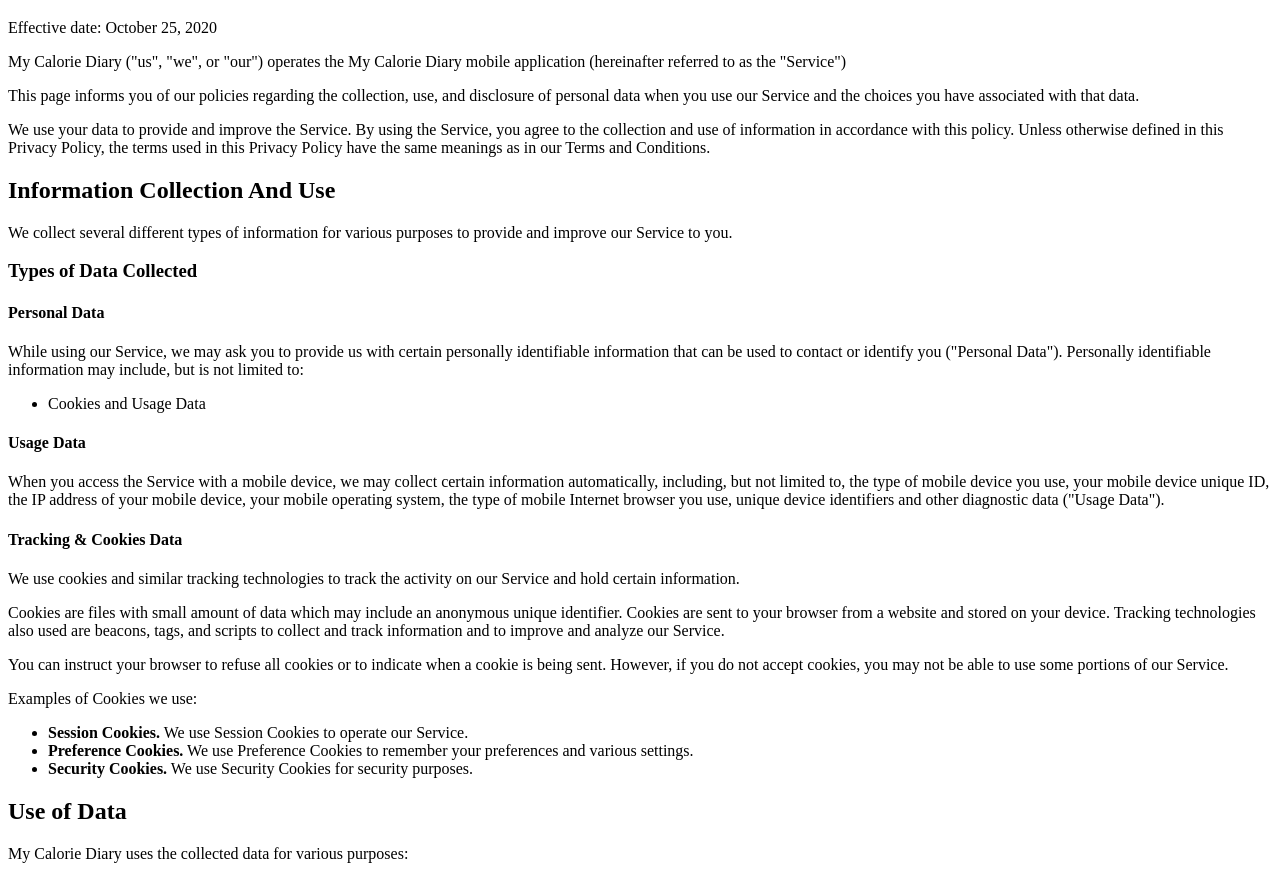
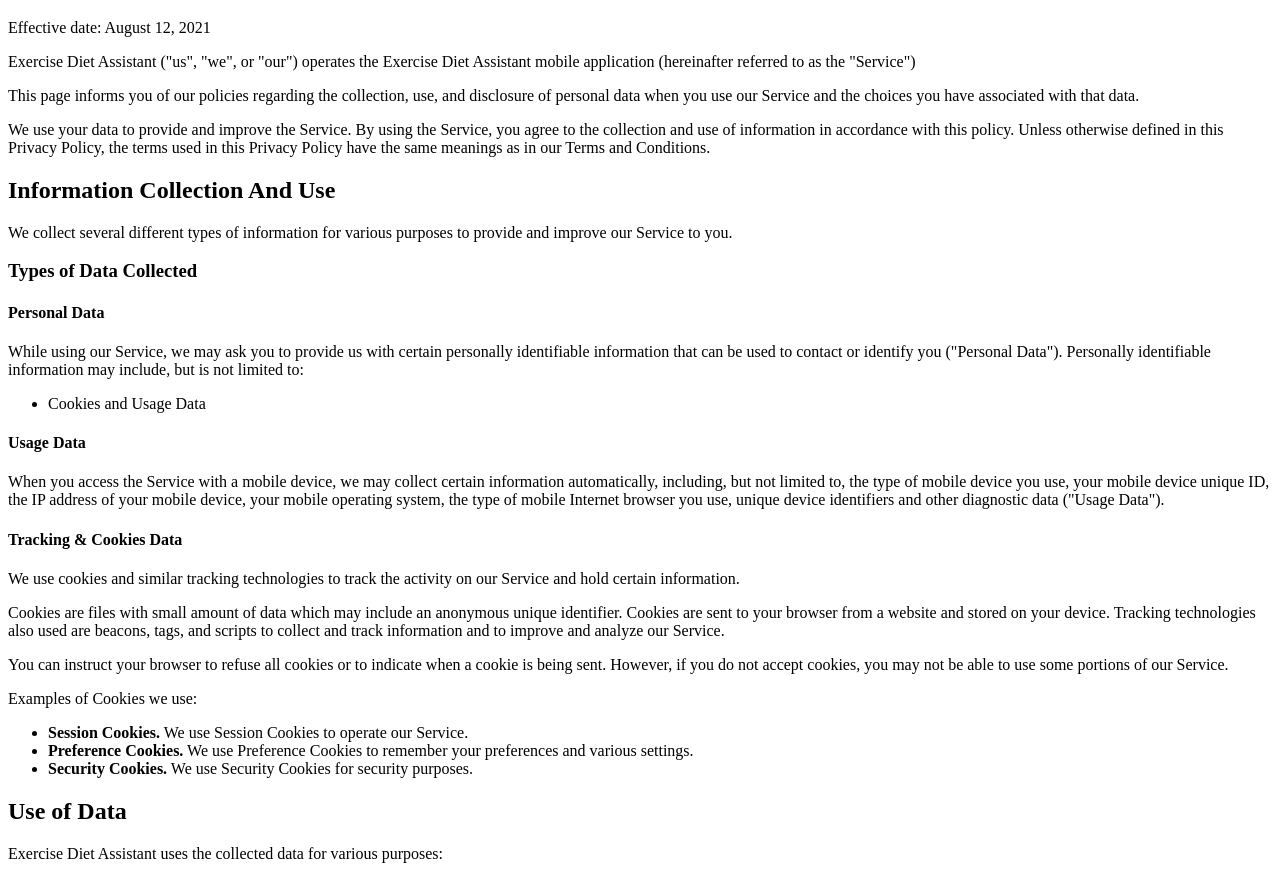
Before and after one commit to jackeycheck/German-Sports-Radio-SDR, a plain HTML site: page index.html in a window 1280 px wide. Shown: the part 61-937 px from the top of the page. Drawn offline with Linux system fonts and the light colour scheme.

Commit message:
Update index.html

```diff
--- a/index.html
+++ b/index.html
@@ -15,8 +15,8 @@
                 <div class="content">
                     <div class="content">
                         <h1>Privacy Policy</h1>
-                        <p>Effective date: October 25, 2020</p>
-                        <p>My Calorie Diary ("us", "we", or "our") operates the My Calorie Diary mobile application (hereinafter referred to as the "Service")</p>
+                        <p>Effective date: August 12, 2021</p>
+                        <p>Exercise Diet Assistant ("us", "we", or "our") operates the Exercise Diet Assistant mobile application (hereinafter referred to as the "Service")</p>
                         <p>This page informs you of our policies regarding the collection, use, and disclosure of personal data when you use our Service and the choices you have associated with that data. </p>
                         <p>We use your data to provide and improve the Service. By using the Service, you agree to the collection and use of information in accordance with this policy. Unless otherwise defined in this Privacy Policy, the terms used in this Privacy Policy have the same meanings as in our Terms and Conditions.</p>
                         <h2>Information Collection And Use</h2>
@@ -40,7 +40,7 @@
                         <li><strong>Security Cookies.</strong> We use Security Cookies for security purposes.</li>
                         </ul>
                         <h2>Use of Data</h2>
-                        <p>My Calorie Diary uses the collected data for various purposes:</p>
+                        <p>Exercise Diet Assistant uses the collected data for various purposes:</p>
                         <ul>
                         <li>To provide and maintain the Service</li>
                         <li>To notify you about changes to our Service</li>
@@ -59,7 +59,7 @@
                             Line will take all steps reasonably necessary to ensure that your data is treated securely and in accordance with this Privacy Policy and no transfer of your Personal Data will take place to an organization or a country unless there are adequate controls in place including the security of your data and other personal information.</p>
                         <h2>Disclosure Of Data</h2>
                         <h3>Legal Requirements</h3>
-                        <p>My Calorie Diary may disclose your Personal Data in the good faith belief that such action is necessary to:</p>
+                        <p>Exercise Diet Assistant may disclose your Personal Data in the good faith belief that such action is necessary to:</p>
                         <ul>
                         <li>To comply with a legal obligation</li>
                         <li>To protect and defend the rights or property of Chicks VS Pigs</li>
@@ -85,7 +85,7 @@
                         <h2>Contact Us</h2>
                         <p>If you have any questions about this Privacy Policy, please contact us:</p>
                         <ul>
-                        <li>By email: geausaomm@hotmail.com</li>
+                        <li>By email: 15726813815@189.cn</li>
                         </ul> </div>
                 </div>
             </div>
```
